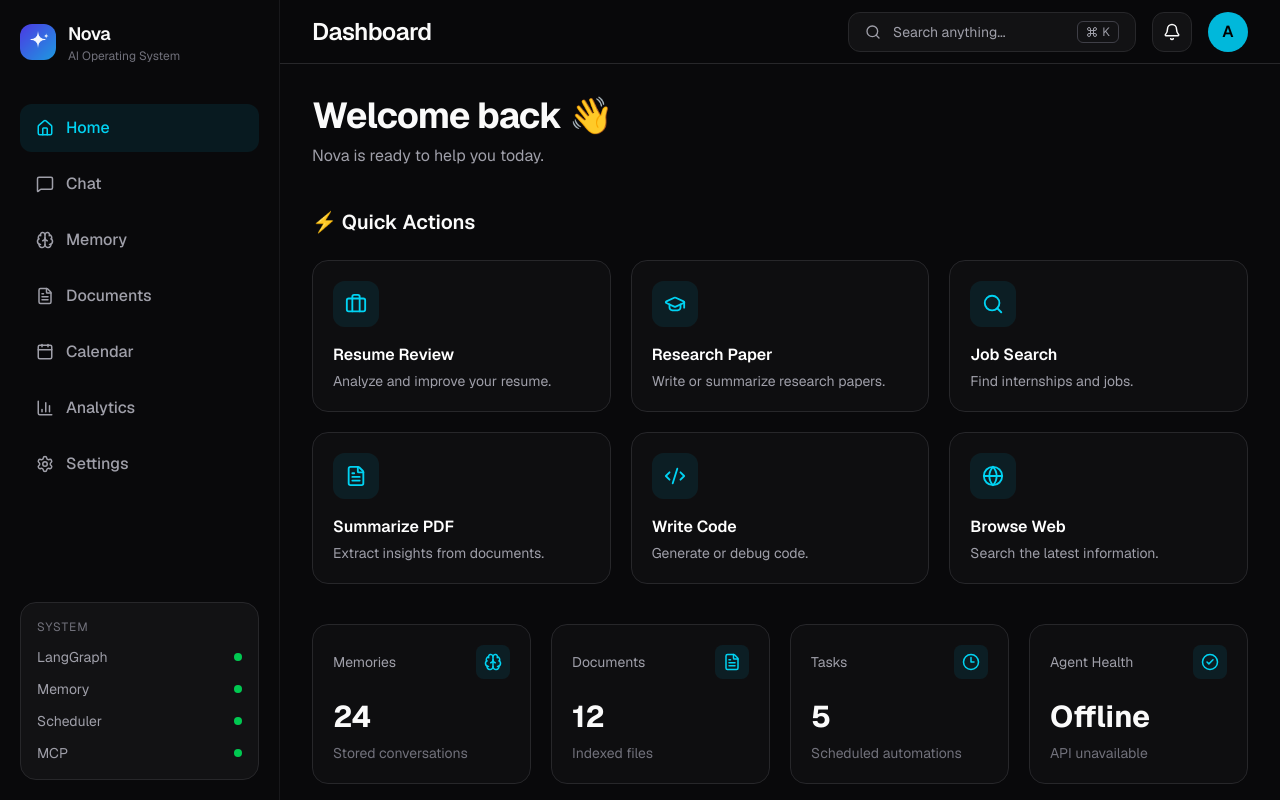
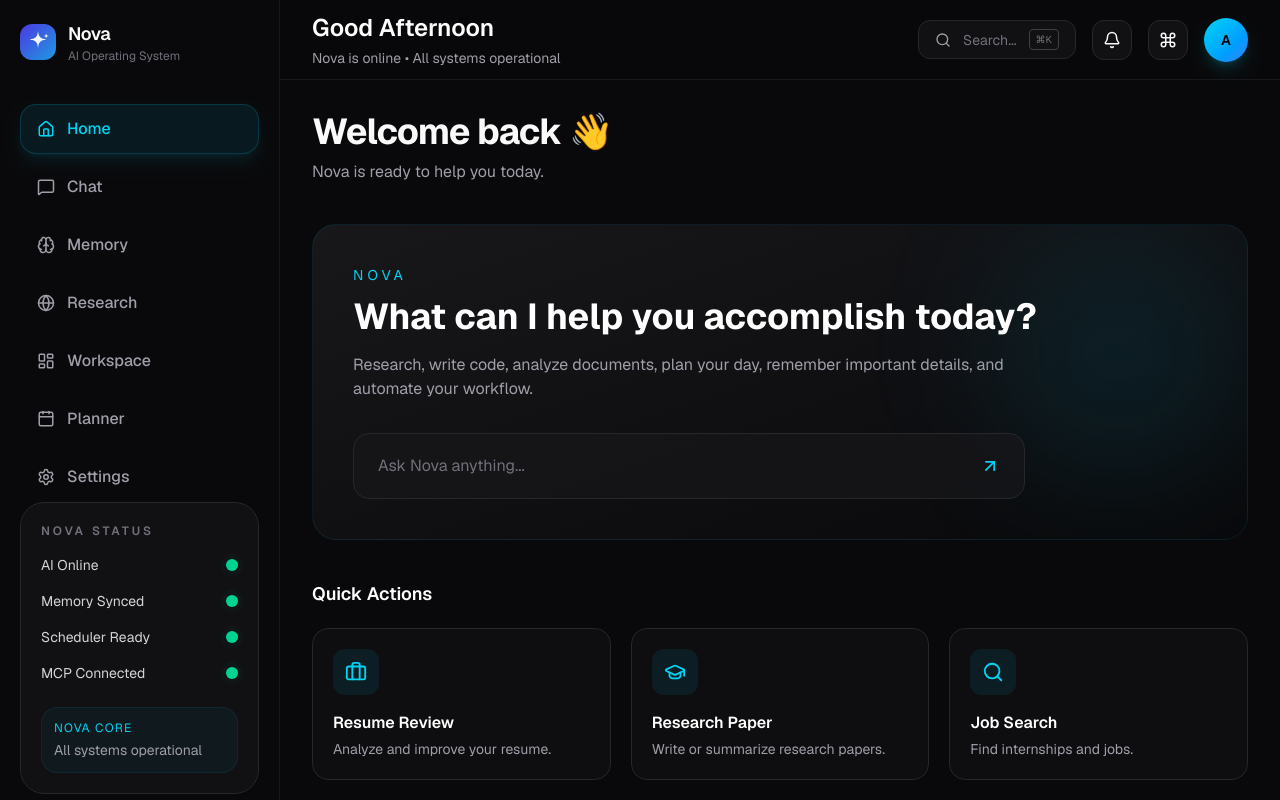
Before and after one commit to abhinav6868/nova-personal-ai-agent, a Next.js app in the folder frontend/: page /home in a window 1280 px wide. Built offline with nearby package versions, Linux system fonts and the light colour scheme; no server answers.

Commit message:
feat: redesign Nova dashboard experience

```diff
--- a/frontend/components/dashboard/quick-actions.tsx
+++ b/frontend/components/dashboard/quick-actions.tsx
@@ -1,10 +1,11 @@
 import {
+  ArrowUpRight,
   Briefcase,
+  Code2,
   FileText,
-  Search,
-  Code2,
   Globe,
   GraduationCap,
+  Search,
 } from "lucide-react";
 
 import QuickActionCard from "./quick-action-card";
@@ -45,9 +46,39 @@ const actions = [
 export default function QuickActions() {
   return (
     <section className="mt-10">
-      <h2 className="mb-6 text-xl font-semibold">
-        ⚡ Quick Actions
+      {/* Hero */}
+      <div className="relative overflow-hidden rounded-3xl border border-cyan-500/10 bg-gradient-to-br from-zinc-900 to-zinc-950 p-10">
+        <div className="absolute right-0 top-0 h-64 w-64 rounded-full bg-cyan-500/10 blur-3xl" />
+
+        <div className="relative z-10">
+          <p className="text-sm uppercase tracking-[0.3em] text-cyan-400">
+            NOVA
+          </p>
+
+          <h2 className="mt-3 text-4xl font-bold text-white">
+            What can I help you accomplish today?
           </h2>
+
+          <p className="mt-4 max-w-2xl text-zinc-400">
+            Research, write code, analyze documents, plan your day,
+            remember important details, and automate your workflow.
+          </p>
+
+          <button className="mt-8 flex w-full max-w-2xl items-center justify-between rounded-2xl border border-zinc-800 bg-zinc-900/70 px-6 py-5 text-left transition hover:border-cyan-500/30">
+            <span className="text-zinc-500">
+              Ask Nova anything...
+            </span>
+
+            <ArrowUpRight className="text-cyan-400" size={20} />
+          </button>
+        </div>
+      </div>
+
+      {/* Actions */}
+      <div className="mt-10">
+        <h3 className="mb-5 text-lg font-semibold text-white">
+          Quick Actions
+        </h3>
 
         <div className="grid gap-5 md:grid-cols-2 xl:grid-cols-3">
           {actions.map((action) => (
@@ -57,6 +88,7 @@ export default function QuickActions() {
             />
           ))}
         </div>
+      </div>
     </section>
   );
 }
--- a/frontend/components/dashboard/stats-grid.tsx
+++ b/frontend/components/dashboard/stats-grid.tsx
@@ -26,30 +26,34 @@ export default function StatsGrid() {
     <section className="mt-10">
       <div className="grid gap-5 md:grid-cols-2 xl:grid-cols-4">
         <StatsCard
-          title="Memories"
-          value="24"
-          subtitle="Stored conversations"
+           title="Memory"
+           value="24 Memories"
+           subtitle="Recently updated"
            icon={Brain}
        />
 
         <StatsCard
-          title="Documents"
-          value="12"
-          subtitle="Indexed files"
+           title="Workspace"
+           value="12 Files"
+           subtitle="Ready to search"
            icon={FileText}
        />
 
        <StatsCard
-          title="Tasks"
-          value="5"
-          subtitle="Scheduled automations"
+          title="Planner"
+          value="5 Tasks"
+          subtitle="Today's schedule"
            icon={Clock3}
         />
 
         <StatsCard
-          title="Agent Health"
-          value={healthy ? "Online" : "Offline"}
-          subtitle={healthy ? "Connected to API" : "API unavailable"}
+           title="Nova Status"
+           value={healthy ? "🟢 Online" : "🔴 Offline"}
+           subtitle={
+              healthy
+                  ? "All systems operational"
+                  : "Unable to reach backend"
+           }
            icon={CheckCircle2}
        />
       </div>
--- a/frontend/components/sidebar/sidebar.tsx
+++ b/frontend/components/sidebar/sidebar.tsx
@@ -1,6 +1,7 @@
 "use client";
 
 import Link from "next/link";
+import { usePathname } from "next/navigation";
 import Logo from "@/components/shared/logo";
 import { navigation } from "@/lib/navigation";
 import { LucideIcon } from "lucide-react";
@@ -21,49 +22,75 @@ function SidebarItem({
   return (
     <Link
       href={href}
-      className={`group flex items-center gap-3 rounded-xl px-4 py-3 transition-all duration-200 ${
+      className={`group flex items-center gap-3 rounded-2xl border px-4 py-3 transition-all duration-300 ${
         active
-          ? "bg-cyan-500/10 text-cyan-400"
-          : "text-zinc-400 hover:bg-zinc-900 hover:text-white"
+          ? "border-cyan-500/20 bg-cyan-500/10 text-cyan-400 shadow-lg shadow-cyan-500/10"
+          : "border-transparent text-zinc-400 hover:border-cyan-500/20 hover:bg-zinc-900/70 hover:text-white"
       }`}
     >
-      <Icon size={18} />
+      <Icon
+        size={18}
+        className="transition-colors duration-300"
+      />
+
       <span className="font-medium">{title}</span>
     </Link>
   );
 }
 
 export default function Sidebar() {
+  const pathname = usePathname();
+
+  const systems = [
+    "AI Online",
+    "Memory Synced",
+    "Scheduler Ready",
+    "MCP Connected",
+  ];
+
   return (
     <aside className="flex h-screen w-[280px] flex-col border-r border-zinc-900 bg-[#09090B] p-5">
       <Logo />
 
       <nav className="mt-10 flex flex-col gap-2">
-        {navigation.map((item, index) => (
+        {navigation.map((item) => (
           <SidebarItem
             key={item.href}
             {...item}
-            active={index === 0}
+            active={pathname === item.href}
           />
         ))}
       </nav>
 
-      <div className="mt-auto rounded-2xl border border-zinc-800 bg-zinc-900/60 p-4">
-        <p className="mb-3 text-xs uppercase tracking-widest text-zinc-500">
-          System
+      <div className="mt-auto rounded-3xl border border-zinc-800 bg-zinc-900/60 p-5 backdrop-blur-xl">
+        <p className="mb-4 text-xs font-semibold uppercase tracking-[0.25em] text-zinc-500">
+          NOVA STATUS
         </p>
 
-        <div className="space-y-3">
-          {["LangGraph", "Memory", "Scheduler", "MCP"].map((status) => (
+        <div className="space-y-4">
+          {systems.map((status) => (
             <div
               key={status}
               className="flex items-center justify-between text-sm"
             >
-              <span className="text-zinc-400">{status}</span>
+              <span className="text-zinc-300">{status}</span>
 
-              <div className="h-2 w-2 rounded-full bg-green-500" />
+              <span className="relative flex h-3 w-3">
+                <span className="absolute inline-flex h-full w-full animate-ping rounded-full bg-emerald-400 opacity-40" />
+                <span className="relative inline-flex h-3 w-3 rounded-full bg-emerald-400" />
+              </span>
             </div>
           ))}
+        </div>
+
+        <div className="mt-6 rounded-2xl border border-cyan-500/10 bg-cyan-500/5 p-3">
+          <p className="text-xs uppercase tracking-widest text-cyan-400">
+            Nova Core
+          </p>
+
+          <p className="mt-1 text-sm text-zinc-400">
+            All systems operational
+          </p>
         </div>
       </div>
     </aside>
--- a/frontend/components/topbar/topbar.tsx
+++ b/frontend/components/topbar/topbar.tsx
@@ -1,41 +1,62 @@
 "use client";
 
-import { Search, Command, Bell } from "lucide-react";
+import { Bell, Command, Search } from "lucide-react";
 
 export default function Topbar() {
+  const hour = new Date().getHours();
+
+  const greeting =
+    hour < 12
+      ? "Good Morning"
+      : hour < 18
+      ? "Good Afternoon"
+      : "Good Evening";
+
   return (
-    <header className="sticky top-0 z-10 flex h-16 items-center justify-between border-b border-zinc-800 bg-[#09090B]/80 px-8 backdrop-blur-md">
+    <header className="sticky top-0 z-30 flex h-20 items-center justify-between border-b border-zinc-900 bg-[#09090B]/80 px-8 backdrop-blur-xl">
       {/* Left */}
       <div>
-        <h1 className="text-2xl font-semibold tracking-tight">
-          Dashboard
+        <h1 className="text-2xl font-semibold text-white">
+          {greeting}
         </h1>
+
+        <p className="mt-1 text-sm text-zinc-400">
+          Nova is online • All systems operational
+        </p>
       </div>
 
       {/* Right */}
       <div className="flex items-center gap-4">
         {/* Search */}
-        <button className="flex h-10 w-72 items-center gap-3 rounded-xl border border-zinc-800 bg-zinc-900/70 px-4 text-sm text-zinc-400 transition-colors hover:border-zinc-700">
-          <Search size={16} />
-          <span className="flex-1 text-left">
-            Search anything...
+        <button className="group flex items-center gap-3 rounded-xl border border-zinc-800 bg-zinc-900/60 px-4 py-2 transition hover:border-cyan-500/30 hover:bg-zinc-900">
+          <Search
+            size={16}
+            className="text-zinc-400 group-hover:text-cyan-400"
+          />
+
+          <span className="text-sm text-zinc-500">
+            Search...
           </span>
 
-          <div className="flex items-center gap-1 rounded-md border border-zinc-700 px-2 py-0.5 text-xs">
-            <Command size={12} />
-            K
+          <div className="rounded border border-zinc-700 px-1.5 py-0.5 text-[10px] text-zinc-500">
+            ⌘K
           </div>
         </button>
 
         {/* Notifications */}
-        <button className="flex h-10 w-10 items-center justify-center rounded-xl border border-zinc-800 bg-zinc-900/70 transition-colors hover:border-zinc-700 hover:bg-zinc-800">
+        <button className="rounded-xl border border-zinc-800 bg-zinc-900/60 p-2.5 transition hover:border-cyan-500/30 hover:text-cyan-400">
           <Bell size={18} />
         </button>
 
+        {/* Command Palette */}
+        <button className="rounded-xl border border-zinc-800 bg-zinc-900/60 p-2.5 transition hover:border-cyan-500/30 hover:text-cyan-400">
+          <Command size={18} />
+        </button>
+
         {/* Avatar */}
-        <div className="flex h-10 w-10 items-center justify-center rounded-full bg-cyan-500 font-semibold text-black">
+        <button className="flex h-11 w-11 items-center justify-center rounded-full bg-gradient-to-br from-cyan-400 to-blue-500 text-sm font-semibold text-black shadow-lg shadow-cyan-500/20">
           A
-        </div>
+        </button>
       </div>
     </header>
   );
--- a/frontend/lib/navigation.ts
+++ b/frontend/lib/navigation.ts
@@ -2,16 +2,16 @@ import {
   Home,
   MessageSquare,
   Brain,
-  FileText,
+  Globe,
+  LayoutDashboard,
   Calendar,
-  BarChart3,
   Settings,
 } from "lucide-react";
 
 export const navigation = [
   {
     title: "Home",
-    href: "/",
+    href: "/home",
     icon: Home,
   },
   {
@@ -25,19 +25,19 @@ export const navigation = [
     icon: Brain,
   },
   {
-    title: "Documents",
-    href: "/documents",
-    icon: FileText,
+    title: "Research",
+    href: "/research",
+    icon: Globe,
   },
   {
-    title: "Calendar",
-    href: "/calendar",
-    icon: Calendar,
+    title: "Workspace",
+    href: "/workspace",
+    icon: LayoutDashboard,
   },
   {
-    title: "Analytics",
-    href: "/analytics",
-    icon: BarChart3,
+    title: "Planner",
+    href: "/planner",
+    icon: Calendar,
   },
   {
     title: "Settings",
```
Also changed, not shown: frontend/components/dashboard/recent-activity.tsx (+48 -7 lines). Lines whose indentation alone changed are shown as unchanged.
